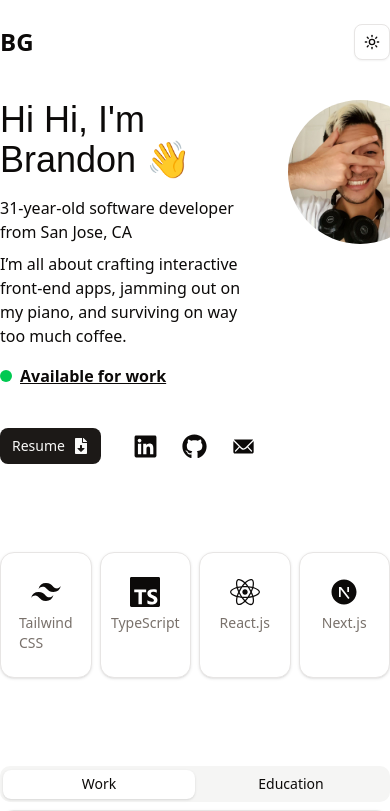
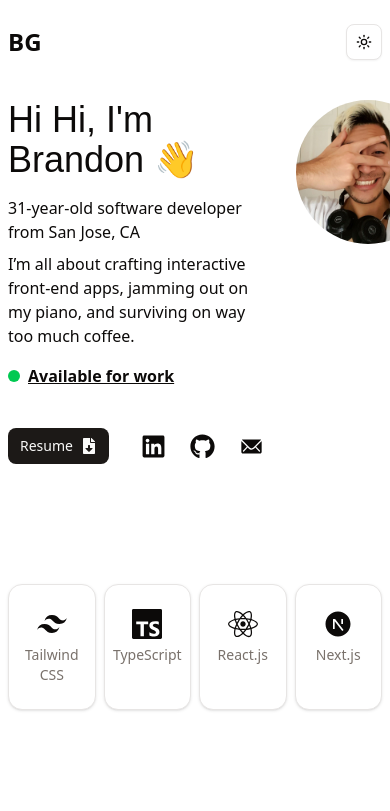
Before and after one commit to grandonbarcia/portfolio_v5, a Next.js app: page / in a window 390 px wide. Shown: the top 811 px of the page. Built offline with nearby package versions, Linux system fonts and the light colour scheme; a web font is replaced by a local one.

Commit message:
configure for mobile screen

```diff
--- a/app/page.tsx
+++ b/app/page.tsx
@@ -37,7 +37,7 @@ const dm_Serif_Text = DM_Serif_Text({
 
 export default function Home() {
   return (
-    <div className="flex flex-col gap-16 relative mx-auto mt-6 max-w-xl">
+    <div className="flex flex-col gap-24 sm:gap-16 relative mx-auto mt-6 px-2 sm:px-0 sm:max-w-xl">
       <div>
         <div className="flex justify-between items-center mb-10 ">
           <span className="text-2xl font-semibold">BG</span>
@@ -116,7 +116,7 @@ export default function Home() {
           />
         </div>
       </div>
-      <div className="relative my-6 grid  grid-cols-4 gap-2  ">
+      <div className="relative my-6 grid  grid-cols-4 gap-2 text-center  ">
         <Card className="group">
           <CardHeader className="flex flex-col items-center justify-center">
             <CardTitle>
```
